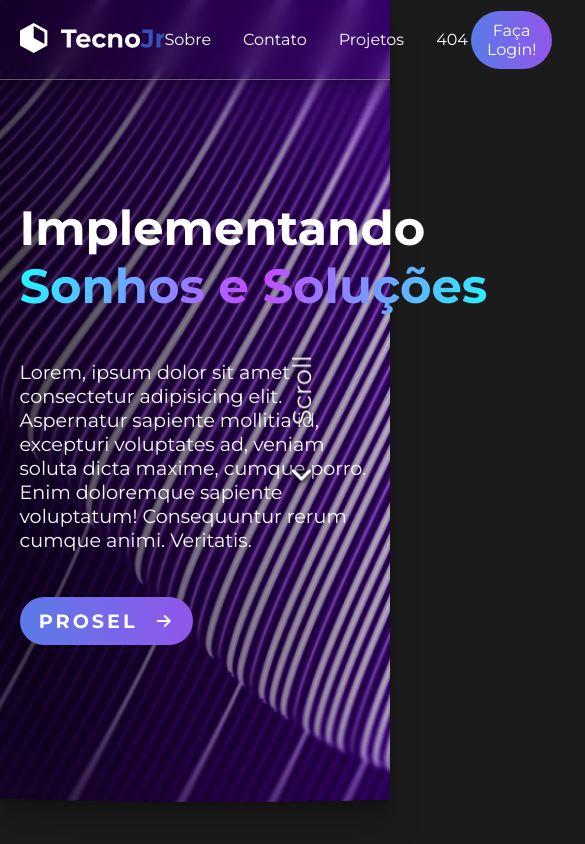
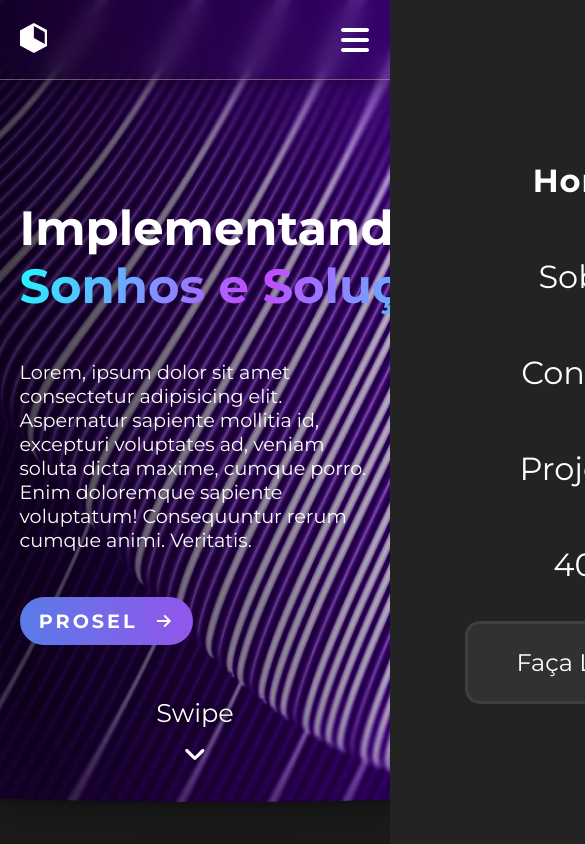
Before and after one commit to igorroc/tecno-site-2.0, a React (Vite) app in the folder tecno_site/: page / in a window 390 px wide. Shown: the top 844 px of the page, 585 px wide, since content can reach past the window. Built offline with nearby package versions, Linux system fonts and the light colour scheme.

Commit message:
[add]: Responsiveness

```diff
--- a/tecno_site/src/components/FlexDiv.tsx
+++ /dev/null
@@ -1,56 +0,0 @@
-import { styled } from "@stitches/react"
-
-type Props = {
-	children?: React.ReactNode
-	column?: boolean
-	gap?: string
-	horizontalAlign?: "center" | "spaceAround" | "spaceBetween"
-	verticalAlign?: "center" | "down"
-}
-
-function FlexDiv(props: Props) {
-	const Div = styled("div", {
-		display: "flex",
-		gap: `${props.gap}`,
-		variants: {
-			column: {
-				true: {
-					flexDirection: "column",
-				},
-			},
-			horizontalAlign: {
-				center: {
-					justifyContent: "center",
-				},
-				spaceAround: {
-					justifyContent: "space-around",
-				},
-				spaceBetween: {
-					justifyContent: "space-between",
-				},
-			},
-			verticalAlign: {
-				center: {
-					alignItems: "center",
-				},
-				down: {
-					alignItems: "end",
-				},
-			},
-		},
-	})
-
-	console.log(props.gap)
-
-	return (
-		<Div
-			column={props.column}
-			verticalAlign={props.verticalAlign}
-			horizontalAlign={props.horizontalAlign}
-		>
-			{props.children}
-		</Div>
-	)
-}
-
-export default FlexDiv
--- a/tecno_site/src/components/Footer.tsx
+++ b/tecno_site/src/components/Footer.tsx
@@ -1,12 +1,11 @@
-import { styled } from "@stitches/react"
 import { ButtonBorder } from "./ButtonBorder"
 import Logo from "../assets/icons/logo_nome_horizontal_white.svg?component"
 import { MaxWidthWrapper } from "./MaxWidthWrapper"
 import { Division } from "./Division"
 import { Button } from "./Button"
 import { Icon } from "./Icon"
-import FlexDiv from "./FlexDiv"
 import { IconName, IconPrefix } from "@fortawesome/fontawesome-svg-core"
+import { styled } from "../stitches.config"
 
 const LinkList = [
 	{ url: "https://instagram.com/tecnojr", iconName: "house", prefix: "fas" },
@@ -79,11 +78,33 @@ const ContactDiv = styled("div", {
 			transform: "translateY(-50%) scale(1.068)",
 		},
 	},
+
+	"@large": {
+		width: "max-content",
+		flexDirection: "column",
+		textAlign: "center",
+		borderRadius: "20px",
+		justifyContent: "center",
+		alignItems: "center",
+		paddingBottom: "4em",
+		margin: "0 auto",
+
+		"& > button": {
+			transform: "translateY(50%)",
+			top: "unset",
+			right: "unset",
+			bottom: "0",
+		},
+	},
 })
 
 const SocialList = styled("ul", {
 	display: "flex",
 	gap: "5px",
+
+	"@medium": {
+		gap: "2em",
+	},
 })
 
 const SocialListIcon = styled("div", {
@@ -112,6 +133,11 @@ const SocialListIcon = styled("div", {
 		"& a": {
 			color: "#f25eff",
 		},
+	},
+
+	"@medium": {
+		width: "2em",
+		height: "2em",
 	},
 })
 
@@ -151,6 +177,41 @@ type FooterProps = {
 }
 
 export function Footer(props: FooterProps) {
+	const FlexDiv = styled("div", {
+		display: "flex",
+		gap: "50px",
+		variants: {
+			column: {
+				true: {
+					flexDirection: "column",
+				},
+			},
+			horizontalAlign: {
+				center: {
+					justifyContent: "center",
+				},
+				spaceAround: {
+					justifyContent: "space-around",
+				},
+				spaceBetween: {
+					justifyContent: "space-between",
+				},
+			},
+			verticalAlign: {
+				center: {
+					alignItems: "center",
+				},
+				down: {
+					alignItems: "end",
+				},
+			},
+		},
+
+		"@medium": {
+			flexDirection: "column",
+		},
+	})
+
 	return (
 		<FooterDiv id="footer">
 			<MaxWidthWrapper>
@@ -185,11 +246,7 @@ export function Footer(props: FooterProps) {
 					</a>
 				</FlexDiv>
 				<Division height="normal" line />
-				<FlexDiv
-					verticalAlign="center"
-					horizontalAlign="center"
-					gap="50px"
-				>
+				<FlexDiv verticalAlign="center" horizontalAlign="center">
 					<InfoItem href="mailto:tecnojr@uesc.br">
 						<div className="infoIcon">
 							<Icon prefix="fas" iconName="envelope" />
--- a/tecno_site/src/components/Form.tsx
+++ b/tecno_site/src/components/Form.tsx
@@ -1,5 +1,5 @@
 import { FontAwesomeIcon } from "@fortawesome/react-fontawesome"
-import { styled } from "@stitches/react"
+import { styled } from "../stitches.config"
 import { useState } from "react"
 
 const MyForm = styled("form", {
@@ -11,10 +11,13 @@ const MyForm = styled("form", {
 	"& > div": {
 		display: "flex",
 		gap: "1em",
+		alignContent: "flex-end",
+		flexWrap: "wrap",
 
 		"& > label": {
 			display: "flex",
 			flexDirection: "column",
+			justifyContent: "flex-end",
 			flex: "1",
 			fontSize: "1.4em",
 			fontWeight: "bold",
@@ -62,7 +65,7 @@ const MyForm = styled("form", {
 				border: "none",
 				borderBottom: "2px solid #fff4",
 				lineHeight: "2em",
-				height: "2em",
+				height: "4em",
 				minHeight: "2em",
 				maxHeight: "400px",
 				resize: "vertical",
@@ -105,6 +108,10 @@ const MyForm = styled("form", {
 		"& svg": {
 			fontSize: "1.2em",
 		},
+	},
+
+	"@large": {
+		width: "95%",
 	},
 })
 
--- a/tecno_site/src/components/Header.tsx
+++ b/tecno_site/src/components/Header.tsx
@@ -1,7 +1,11 @@
-import { styled } from "@stitches/react"
+import { styled } from "../stitches.config"
 import { ButtonBorder } from "./ButtonBorder"
 import Logo from "../assets/icons/logo_nome_horizontal_white.svg?component"
+import SmallLogo from "../assets/icons/logo_white.svg?component"
 import { MaxWidthWrapper } from "./MaxWidthWrapper"
+import useWindowDimensions from "../hooks/UseWindowDimentions"
+import { Icon } from "./Icon"
+import { useState } from "react"
 
 const HeaderDiv = styled("header", {
 	position: "fixed",
@@ -16,10 +20,10 @@ const HeaderDiv = styled("header", {
 	zIndex: "10",
 
 	"& #headerLogo svg": {
+		fontSize: "1em",
 		height: "30px",
 		width: "auto",
 	},
-
 	"& ul": {
 		listStyle: "none",
 		display: "flex",
@@ -76,9 +80,88 @@ const HeaderDiv = styled("header", {
 				drop-shadow(0 6px 6px rgba(0,0,0,0.4))
 				drop-shadow(0 8px 8px rgba(0,0,0,0.2))`,
 	},
+
+	"& #menuButton": {
+		width: "2em",
+		height: "2em",
+		background: "none",
+		outline: "none",
+		border: "none",
+		color: "#fff",
+		cursor: "pointer",
+
+		"& svg": {
+			fontSize: "2em",
+		},
+	},
+})
+
+const SideNav = styled("div", {
+	position: "fixed",
+	top: "0",
+	left: "0",
+	width: "100vw",
+	height: "100vh",
+	backgroundColor: "#232323",
+	transform: "translateX(100%)",
+
+	transition: "transform 500ms ease-in-out",
+
+	"&.active": {
+		transform: "translateX(0%)",
+	},
+
+	"& #menuButton": {
+		position: "absolute",
+		top: "3vh",
+		right: "5vw",
+		color: "#ce0000",
+	},
+
+	"& ul": {
+		display: "flex",
+		flexDirection: "column",
+		width: "100%",
+		height: "100%",
+		textAlign: "center",
+		justifyContent: "center",
+		alignItems: "center",
+		gap: "1em",
+
+		"& > a": {
+			fontSize: "2em",
+			width: "100%",
+			"&.headerActiveItem": {
+				"&::after": {
+					display: "none",
+					width: "0px",
+					height: "0px",
+				},
+			},
+		},
+
+		"& button": {
+			background: "#fff1",
+			border: "3px solid #fff1",
+			color: "#FFF",
+			fontSize: "1.5em",
+			padding: "1em 2em",
+			borderRadius: "15px",
+			cursor: "pointer",
+
+			transition: "all 200ms ease-in-out",
+			"&:hover": {
+				fontWeight: "bold",
+				border: "",
+				background:
+					"linear-gradient(to right, rgb(197, 72, 255), rgb(39, 242, 255)) no-repeat",
+			},
+		},
+	},
 })
 
 const LinkList = [
+	{ url: "/", text: "Home" },
 	{ url: "/about", text: "Sobre" },
 	{ url: "/contact", text: "Contato" },
 	{ url: "/projects", text: "Projetos" },
@@ -90,9 +173,18 @@ type HeaderProps = {
 }
 
 export function Header(props: HeaderProps) {
+	const { height, width } = useWindowDimensions()
+	const [toggle, setToggle] = useState(false)
+	const breakpointMobile = 800
+
+	const handleMenuClick = () => {
+		setToggle((prevToggle) => !prevToggle)
+	}
+
 	return (
 		<div id="pageTop">
 			<HeaderDiv id="header">
+				{width > breakpointMobile ? (
 					<MaxWidthWrapper>
 						<a id="headerLogo" href="/">
 							<Logo />
@@ -116,6 +208,42 @@ export function Header(props: HeaderProps) {
 						</ul>
 						<ButtonBorder text="Faça Login!" />
 					</MaxWidthWrapper>
+				) : (
+					<MaxWidthWrapper>
+						<a id="headerLogo" href="/">
+							<SmallLogo />
+						</a>
+						<SideNav
+							id="sideNav"
+							className={toggle ? "active" : ""}
+						>
+							<ul>
+								{LinkList.map((link, index) => {
+									return (
+										<a
+											href={link.url}
+											key={index}
+											className={
+												link.text == props.active
+													? "headerActiveItem"
+													: ""
+											}
+										>
+											{link.text}
+										</a>
+									)
+								})}
+								<button>Faça Login!</button>
+							</ul>
+							<button id="menuButton" onClick={handleMenuClick}>
+								<Icon prefix="fas" iconName="x" />
+							</button>
+						</SideNav>
+						<button id="menuButton" onClick={handleMenuClick}>
+							<Icon prefix="fas" iconName="bars" />
+						</button>
+					</MaxWidthWrapper>
+				)}
 			</HeaderDiv>
 		</div>
 	)
--- a/tecno_site/src/components/ScrollIndicator.tsx
+++ b/tecno_site/src/components/ScrollIndicator.tsx
@@ -1,56 +1,78 @@
-import { keyframes, styled } from "@stitches/react"
+import { keyframes } from "@stitches/react"
+import { styled } from "../stitches.config"
+import { Icon } from "./Icon"
 
 const size = "1.6em"
 const shadow = "0px 0px 5px #000"
-const rotation = "rotateZ(-90deg)"
 
 const slidingAnimation = keyframes({
-	"0%": { transform: `${rotation} translateX(10%)` },
-	"50%": { transform: `${rotation} translateX(-10%)` },
-	"100%": { transform: `${rotation} translateX(10%)` },
+	"0%": { transform: `rotateZ(-90deg) translateX(10%)` },
+	"50%": { transform: `rotateZ(-90deg) translateX(-10%)` },
+	"100%": { transform: `rotateZ(-90deg) translateX(10%)` },
+})
+
+const floatingAnimation = keyframes({
+	"0%": { transform: `translateX(50%) translateY(10%)` },
+	"50%": { transform: `translateX(50%) translateY(-10%)` },
+	"100%": { transform: `translateX(50%) translateY(10%)` },
 })
 
 const Div = styled("div", {
 	position: "absolute",
 	top: "50%",
 	right: "0",
-	transform: rotation,
+	transform: "rotateZ(-90deg)",
 	display: "flex",
 	justifyContent: "center",
 	alignItems: "center",
-	gap: "2em",
+	gap: "1em",
 	color: "white",
 	textShadow: shadow,
 	fontSize: size,
 	animation: `${slidingAnimation} 2s infinite ease-in-out`,
-})
 
-const Line = styled("div", {
-	width: "100px",
-	height: "4px",
-	borderRadius: "10em",
-	backgroundColor: "white",
-})
+	"& svg": {
+		fontSize: "1em",
+	},
+	"& span": {
+		fontSize: "1em",
+	},
 
-const Arrow = styled("div", {
-	display: "flex",
-	justifyContent: "center",
-	alignItems: "center",
-	filter: `drop-shadow(${shadow})`,
+	"& .smallScreen": {
+		display: "none",
+	},
 
-	"& i": {
-		transform: "translateX(.4em)",
-		fontSize: size,
+	"@medium": {
+		top: "unset",
+		bottom: "10vh",
+		right: "50%",
+		animationName: `${floatingAnimation}`,
+
+		flexDirection: "column-reverse",
+		alignItems: "center",
+		justifyContent: "center",
+		gap: "0.5em",
+
+		"& .largeScreen": {
+			display: "none",
+		},
+
+		"& .smallScreen": {
+			display: "unset",
+		},
+
+		"& svg": {
+			transform: "rotate(-90deg)",
+		},
 	},
 })
 
 export function ScrollIndicator() {
 	return (
 		<Div>
-			<Arrow>
-				<i className="fa-solid fa-angle-left"></i>
-			</Arrow>
-			Scroll
+			<Icon prefix="fas" iconName="angle-left" />
+			<span className="largeScreen">Scroll</span>
+			<span className="smallScreen">Swipe</span>
 		</Div>
 	)
 }
--- /dev/null
+++ b/tecno_site/src/hooks/UseWindowDimentions.tsx
@@ -0,0 +1,26 @@
+import { useState, useEffect } from "react"
+
+function getWindowDimensions() {
+	const { innerWidth: width, innerHeight: height } = window
+	return {
+		width,
+		height,
+	}
+}
+
+export default function useWindowDimensions() {
+	const [windowDimensions, setWindowDimensions] = useState(
+		getWindowDimensions()
+	)
+
+	useEffect(() => {
+		function handleResize() {
+			setWindowDimensions(getWindowDimensions())
+		}
+
+		window.addEventListener("resize", handleResize)
+		return () => window.removeEventListener("resize", handleResize)
+	}, [])
+
+	return windowDimensions
+}
--- a/tecno_site/src/pages/Home.tsx
+++ b/tecno_site/src/pages/Home.tsx
@@ -22,7 +22,7 @@ import { Footer } from "../components/Footer"
 function Home() {
 	return (
 		<div>
-			<Header></Header>
+			<Header active="Home"></Header>
 			<BackgroundImage image={mainBg}></BackgroundImage>
 			<MaxWidthWrapper>
 				{/* Main Section */}
--- /dev/null
+++ b/tecno_site/src/stitches.config.ts
@@ -0,0 +1,9 @@
+import { createStitches } from "@stitches/react"
+
+export const { styled, css } = createStitches({
+	media: {
+		small: "(max-width: 600px)",
+		medium: "(max-width: 900px)",
+		large: "(max-width: 1000px)",
+	},
+})
```
Also changed, not shown: tecno_site/src/main.tsx (+7 -7 lines), tecno_site/src/assets/icons/logo_white.svg (added). Lines whose indentation alone changed are shown as unchanged.
